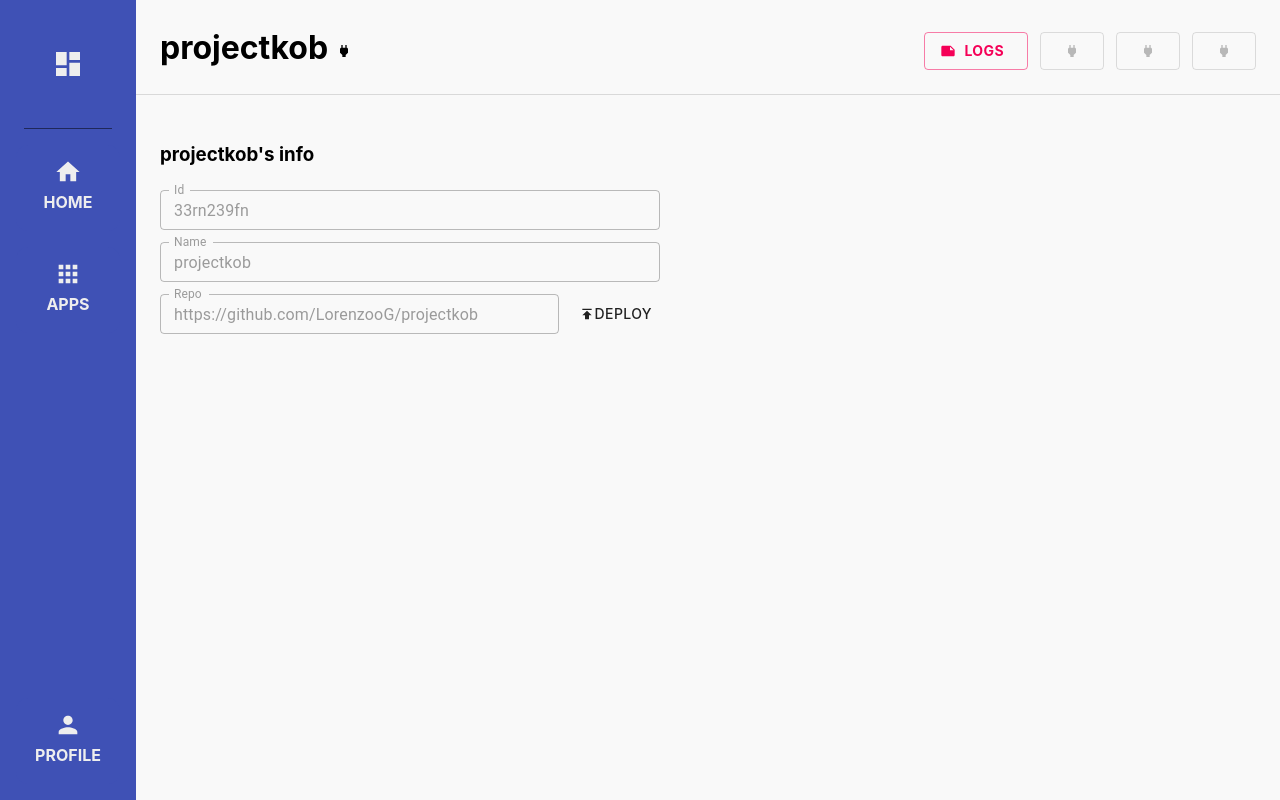
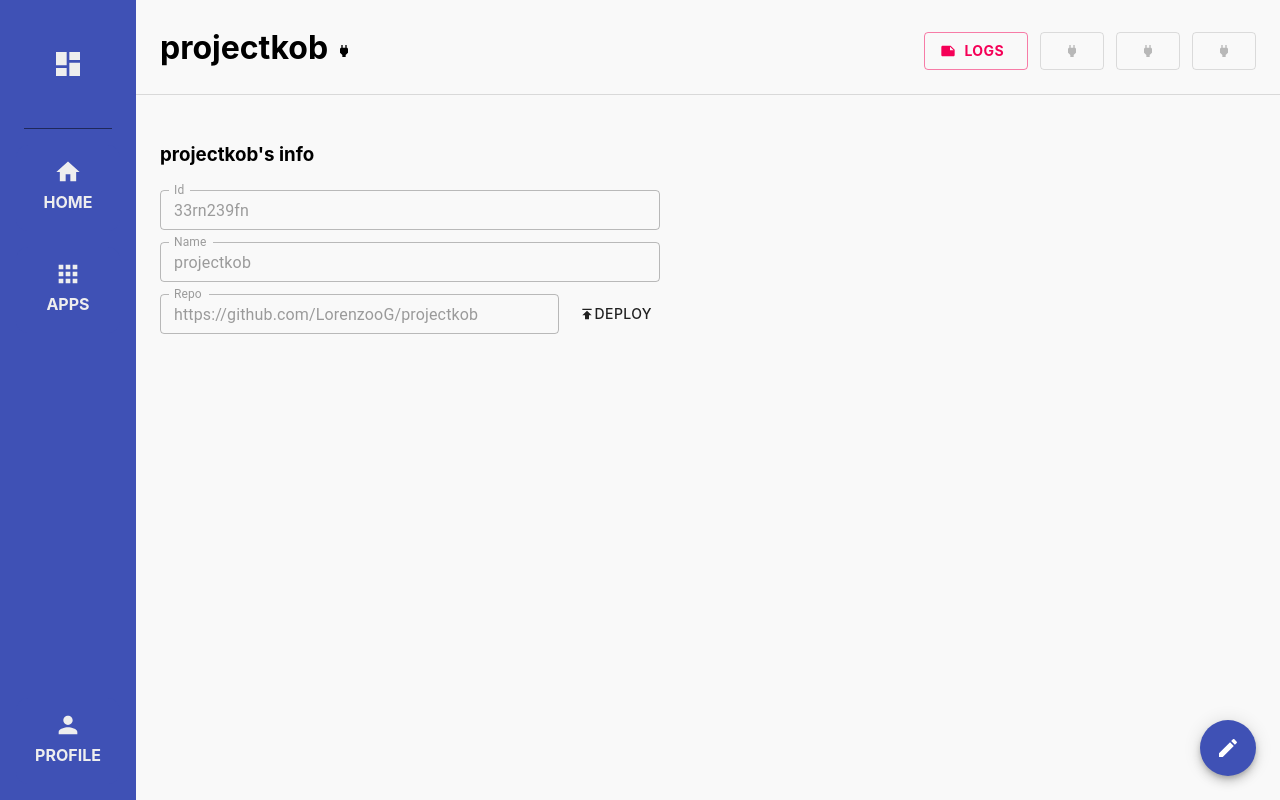
Before and after one commit to aripiprazole/projectkob, a Next.js app in the folder web/: page /apps/1 in a window 1280 px wide. Built offline with nearby package versions, Linux system fonts and the light colour scheme; no server answers; sample sign-in values are in the browser's storage.

Commit message:
feat(web): add delete button on app

```diff
--- a/web/src/components/Layout/styles.ts
+++ b/web/src/components/Layout/styles.ts
@@ -19,6 +19,7 @@ export const MainWrapper = styled.div`
   padding: 24px;
   height: 100%;
   width: 100%;
+  display: flex;
 `;
 
 export const Header = styled.header`
--- /dev/null
+++ b/web/src/components/LoadingIcon/index.tsx
@@ -0,0 +1,37 @@
+import { CircularProgress } from "@material-ui/core";
+import React, { Children } from "react";
+import { MdCheck } from "react-icons/md";
+
+import { Container, FabProgress } from "./styles";
+
+export type LoadingItemProps = {
+  loading?: boolean;
+  success?: boolean;
+  progressSize?: number;
+};
+
+const LoadingIcon: React.FC<LoadingItemProps> = ({
+  loading = false,
+  success = false,
+  children,
+}) => {
+  return (
+    <Container disabled={success || loading} success={success}>
+      <div className="content">{Children.only(children)}</div>
+
+      {success && (
+        <FabProgress>
+          <MdCheck size={18} />
+        </FabProgress>
+      )}
+
+      {loading && (
+        <FabProgress>
+          <CircularProgress />
+        </FabProgress>
+      )}
+    </Container>
+  );
+};
+
+export default LoadingIcon;
--- /dev/null
+++ b/web/src/components/LoadingIcon/styles.ts
@@ -0,0 +1,34 @@
+import styled from "styled-components";
+
+type ContainerProps = {
+  disabled: boolean;
+  success: boolean;
+};
+
+export const Container = styled.div<ContainerProps>`
+  position: relative;
+  display: flex;
+  flex: 1;
+
+  > .content {
+    min-width: 15px;
+    min-height: 15px;
+    flex: 1;
+    display: flex;
+    align-items: center;
+    justify-content: center;
+
+    filter: brightness(${(props) => (props.disabled ? 80 : 100)}%);
+  }
+`;
+
+export const FabProgress = styled.div`
+  display: flex;
+  align-items: center;
+  justify-content: center;
+  position: absolute;
+  top: 0;
+  left: 0;
+  bottom: 0;
+  right: 0;
+`;
--- a/web/src/components/index.ts
+++ b/web/src/components/index.ts
@@ -1,4 +1,5 @@
 export { default as LoadingButton } from "./LoadingButton";
+export { default as LoadingIcon } from "./LoadingIcon";
 export { default as Layout } from "./Layout";
 export { default as Loading } from "./Loading";
 export { default as AppHeader } from "./AppHeader";
--- a/web/src/pages/apps/[appId]/index.tsx
+++ b/web/src/pages/apps/[appId]/index.tsx
@@ -1,23 +1,47 @@
-import React, { Suspense } from "react";
+import React, { Suspense, useState } from "react";
 
 import { useRouter } from "next/router";
 import { NextPage } from "next";
 
 import { Button, TextField } from "@material-ui/core";
 
-import { useRecoilValue, useSetRecoilState } from "recoil";
+import {
+  SpeedDialAction,
+  SpeedDialActionProps,
+  SpeedDialIcon,
+} from "@material-ui/lab";
 
-import { MdPublish } from "react-icons/md";
+import {
+  useRecoilCallback,
+  useRecoilStateLoadable,
+  useRecoilValue,
+  useSetRecoilState,
+} from "recoil";
+
+import { MdClose, MdDelete, MdEdit, MdPublish } from "react-icons/md";
 
 import { Deploy } from "~/entities/app-status";
 
 import { authorized } from "~/utils";
 
-import { appState, appIsStartedState, appStatusState } from "~/store/apps";
+import { appsServiceState } from "~/services";
 
-import { Layout, Loading, AppHeader, LoadingButton } from "~/components";
+import {
+  appState,
+  appIsStartedState,
+  appStatusState,
+  appListState,
+} from "~/store/apps";
 
-import { Container, Fieldset } from "./styles";
+import {
+  Layout,
+  Loading,
+  AppHeader,
+  LoadingButton,
+  LoadingIcon,
+} from "~/components";
+
+import { Container, Fieldset, StyledSpeedDial } from "./styles";
 
 const Page: NextPage = () => {
   const { appId = "" } = useRouter().query;
@@ -45,6 +69,8 @@ type Props = {
 };
 
 const AppDetails: React.VFC<Props> = ({ appId }) => {
+  const [speedDialOpen, setSpeedDialOpen] = useState(false);
+
   const { id, name, repository: repo } = useRecoilValue(appState(appId));
 
   return (
@@ -88,7 +114,62 @@ const AppDetails: React.VFC<Props> = ({ appId }) => {
           </Suspense>
         </Fieldset>
       </form>
+
+      <StyledSpeedDial
+        ariaLabel="App actions"
+        icon={
+          <SpeedDialIcon
+            icon={<MdEdit size={24} />}
+            openIcon={<MdClose size={24} />}
+          />
+        }
+        onClose={() => setSpeedDialOpen(false)}
+        onOpen={() => setSpeedDialOpen(true)}
+        open={speedDialOpen}
+      >
+        <DeleteAction appId={id} />
+      </StyledSpeedDial>
     </Container>
+  );
+};
+
+type DeleteActionProps = SpeedDialActionProps & {
+  appId: string;
+};
+
+const DeleteAction: React.VFC<DeleteActionProps> = ({ appId, ...props }) => {
+  const [loading, setLoading] = useState(false);
+
+  const appsService = useRecoilValue(appsServiceState);
+  const router = useRouter();
+
+  const [appList, setAppList] = useRecoilStateLoadable(appListState);
+
+  const deleteApp = useRecoilCallback(() => async () => {
+    if (loading) return;
+
+    setLoading(true);
+
+    appsService.deleteAppById(appId);
+
+    setAppList((apps) => apps.filter((app) => app.id !== appId));
+    setLoading(false);
+
+    router.push("/apps");
+  });
+
+  return (
+    <SpeedDialAction
+      {...props}
+      tooltipTitle="Delete"
+      icon={
+        <LoadingIcon loading={loading || appList.state === "loading"}>
+          <MdDelete size={20} />
+        </LoadingIcon>
+      }
+      tooltipOpen
+      onClick={appList.state === "loading" ? deleteApp : undefined}
+    />
   );
 };
 
--- a/web/src/pages/apps/[appId]/styles.ts
+++ b/web/src/pages/apps/[appId]/styles.ts
@@ -1,8 +1,17 @@
 import styled from "styled-components";
 
+import {
+  SpeedDial,
+  SpeedDialAction,
+  SpeedDialActionProps,
+} from "@material-ui/lab";
+
 import { ShrinkContainer } from "~/styles/components";
+import { green } from "@material-ui/core/colors";
 
 export const Container = styled(ShrinkContainer)`
+  position: relative;
+
   > h3 {
     margin: 24px 0;
   }
@@ -29,3 +38,10 @@ export const Fieldset = styled.fieldset`
     flex: 1;
   }
 `;
+
+export const StyledSpeedDial = styled(SpeedDial)`
+  width: fit-content;
+  position: absolute;
+  bottom: 0;
+  right: 0;
+`;
--- a/web/src/services/apps.ts
+++ b/web/src/services/apps.ts
@@ -28,6 +28,10 @@ class AppsService {
     );
   }
 
+  public async deleteAppById(appId: string): Promise<void> {
+    await this.http.delete(`/apps/${appId}`);
+  }
+
   public async createNewApp(data: CreateNewAppDto): Promise<App> {
     const response = await this.http.post("/apps", data);
 
--- a/web/src/styles/components/ShrinkContainer.ts
+++ b/web/src/styles/components/ShrinkContainer.ts
@@ -3,7 +3,7 @@ import styled from "styled-components";
 const ShrinkContainer = styled.main`
   max-width: ${(props) => props.theme.breakpoints.width("lg")}px;
   width: 100%;
-  height: 100%;
+  flex: 1;
   margin: 0 auto;
 `;
 
```
